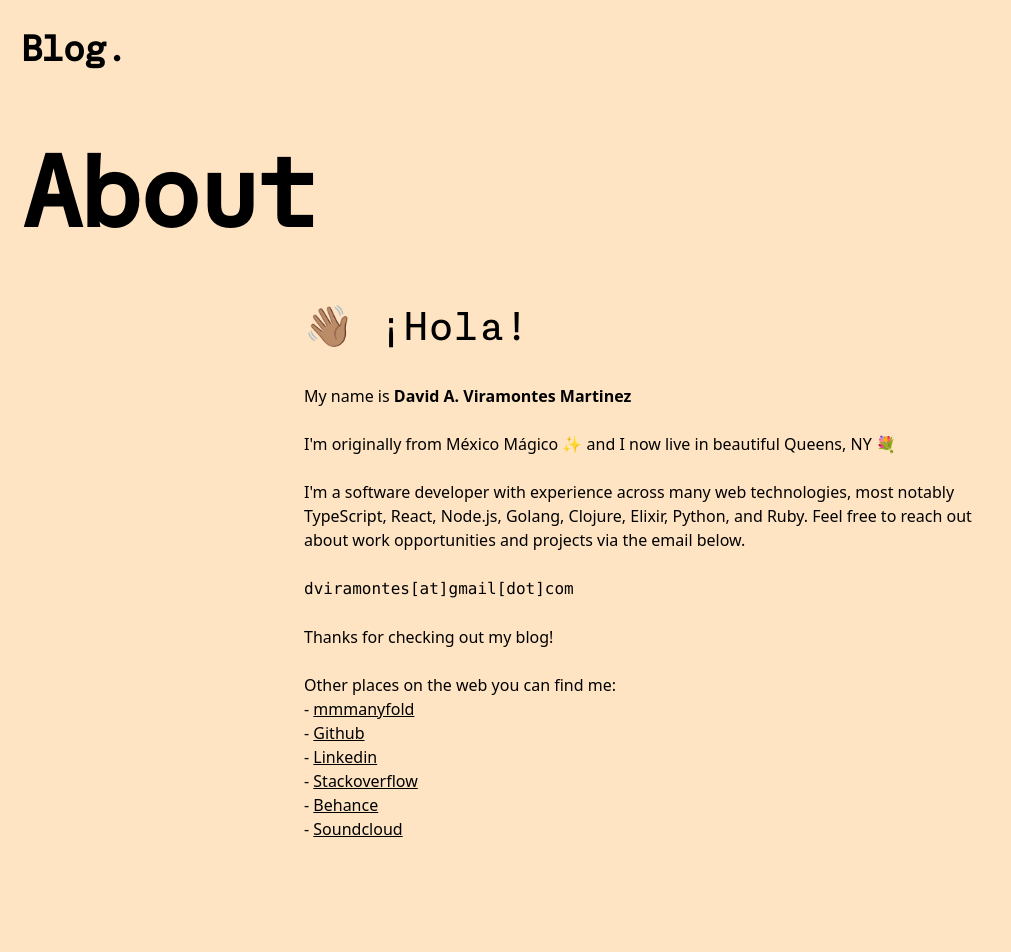
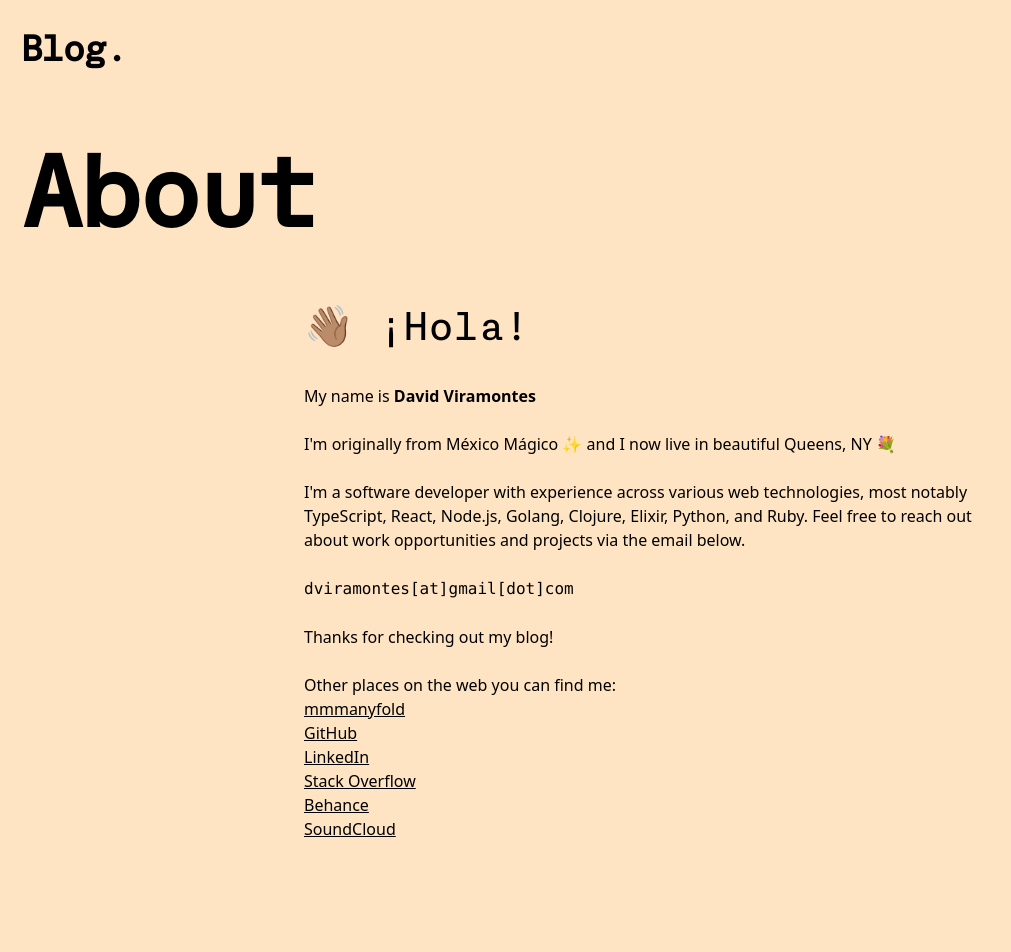
Before and after one commit to dviramontes/dotcom, a Next.js app: page /about in a window 1280 px wide. Shown: the top 952 px of the page, without its empty margins (0-1011 px from the left). Built offline with nearby package versions, Linux system fonts and the light colour scheme.

Commit message:
update about

```diff
--- a/pages/about.tsx
+++ b/pages/about.tsx
@@ -15,20 +15,19 @@ function About(): JSX.Element {
             <h1 className="text-5xl">👋🏽 ¡Hola!</h1>
             <br />
             <p>
-              My name is <b>David A. Viramontes Martinez</b>
+              My name is <b>David Viramontes</b>
               <br />
               <br />
-              I'm originally from México Mágico ✨ and I now live in beautiful
-              Queens, NY 💐
+              I'm originally from México Mágico ✨ and I now live in beautiful Queens, NY 💐
               <br />
               <br />
-              I'm a software developer with experience across many web
+              I'm a software developer with experience across various web
               technologies, most notably TypeScript, React, Node.js, Golang,
               Clojure, Elixir, Python, and Ruby. Feel free to reach out about
               work opportunities and projects via the email below.
             </p>
             <br />
-            <p className="">
+            <p>
               <a
                 target="_blank"
                 rel="noreferrer"
@@ -44,7 +43,6 @@ function About(): JSX.Element {
             <p>Other places on the web you can find me:</p>
             <ul>
               <li>
-                -{' '}
                 <a
                   className="underline hover:text-darkblue-300 duration-200 transition-colors"
                   target="_blank"
@@ -55,40 +53,36 @@ function About(): JSX.Element {
                 </a>
               </li>
               <li>
-                -{' '}
                 <a
                   className="underline hover:text-darkblue-300 duration-200 transition-colors"
                   target="_blank"
                   rel="noreferrer"
-                  href="http://github.com/dviramontes/"
+                  href="https://github.com/dviramontes/"
                 >
-                  Github
+                  GitHub
                 </a>
               </li>
               <li>
-                -{' '}
                 <a
                   className="underline hover:text-darkblue-300 duration-200 transition-colors"
                   target="_blank"
                   rel="noreferrer"
                   href="https://www.linkedin.com/in/davidviramontes"
                 >
-                  Linkedin
+                  LinkedIn
                 </a>
               </li>
               <li>
-                -{' '}
                 <a
                   className="underline hover:text-darkblue-300 duration-200 transition-colors"
                   target="_blank"
                   rel="noreferrer"
                   href="https://stackoverflow.com/users/1251467/dviramontes"
                 >
-                  Stackoverflow
+                  Stack Overflow
                 </a>
               </li>
               <li>
-                -{' '}
                 <a
                   className="underline hover:text-darkblue-300 duration-200 transition-colors"
                   target="_blank"
@@ -99,14 +93,13 @@ function About(): JSX.Element {
                 </a>
               </li>
               <li>
-                -{' '}
                 <a
                   className="underline hover:text-darkblue-300 duration-200 transition-colors"
                   target="_blank"
                   rel="noreferrer"
                   href="https://soundcloud.com/dreampilot/tracks"
                 >
-                  Soundcloud
+                  SoundCloud
                 </a>
               </li>
             </ul>
```
